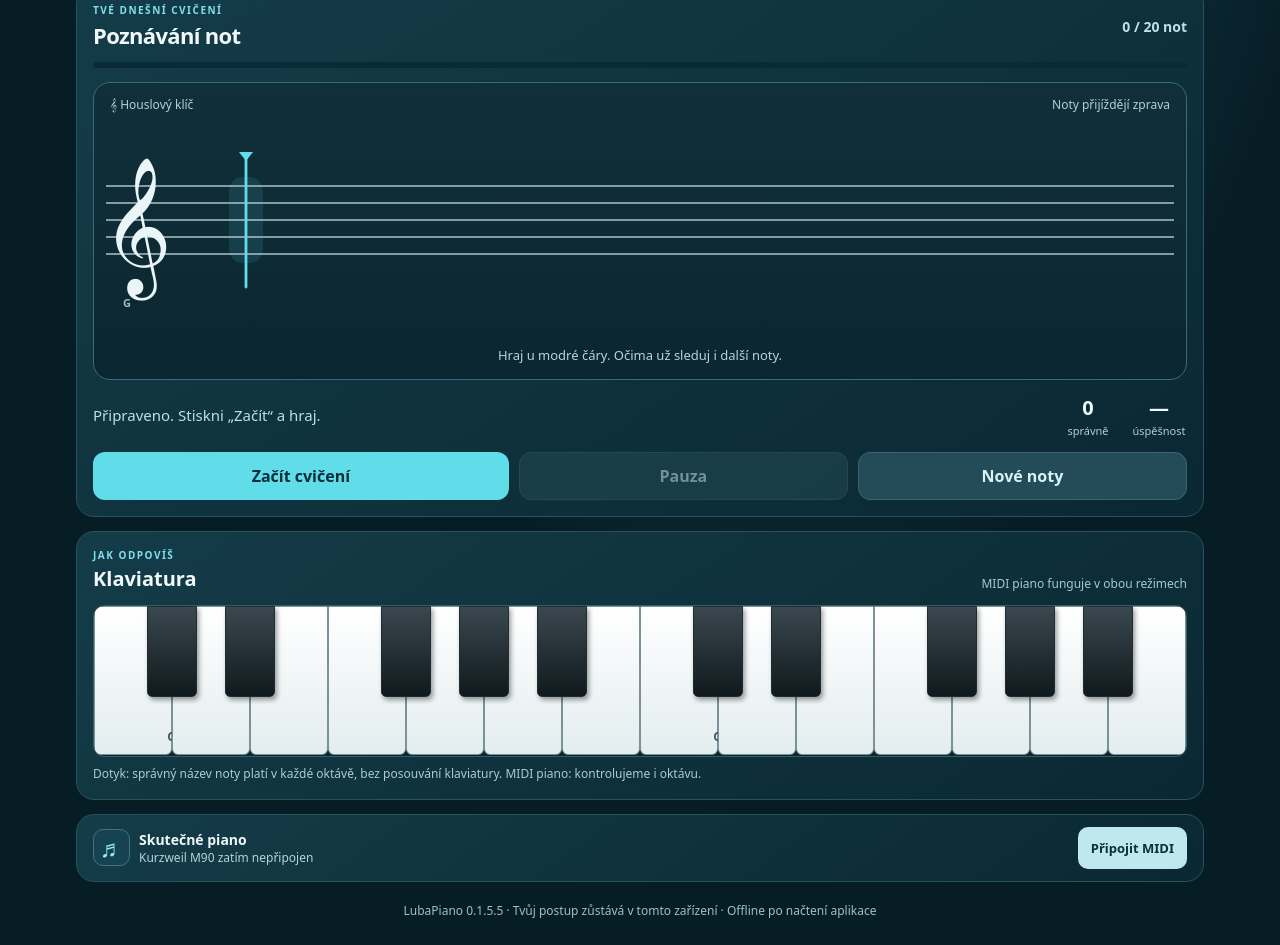
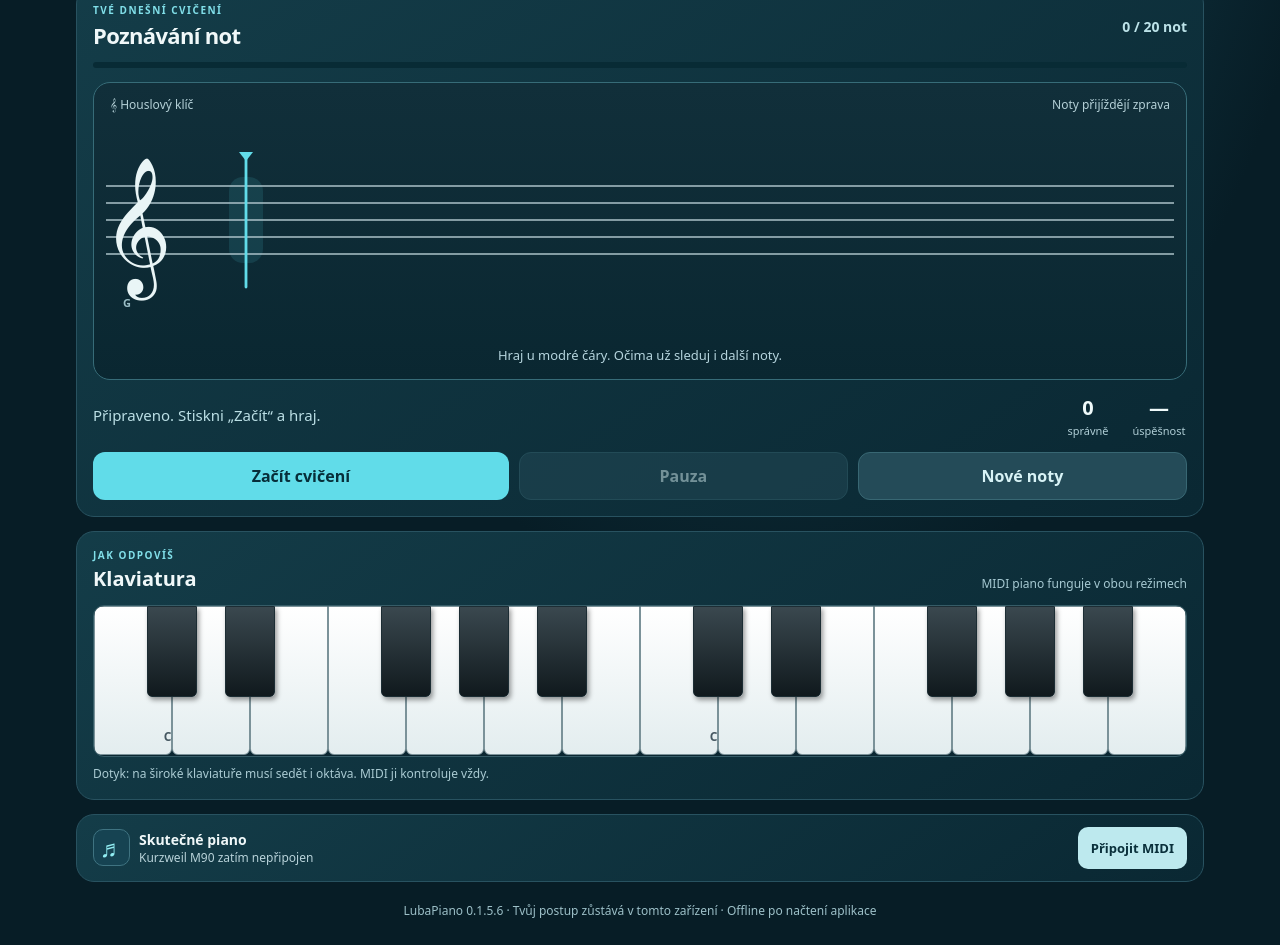
Before and after one commit to Luban78/lubapiano, a plain HTML site: page dist/index.html in a window 1280 px wide. Shown: the part 316-1261 px from the top of the page. Drawn offline with Linux system fonts and the light colour scheme.

Commit message:
LubaPiano 0.1.5.6 – přesné oktávy, MIDI režim a plynulejší animace

```diff
--- a/dist/app.js
+++ b/dist/app.js
@@ -1,6 +1,6 @@
 "use strict";
 
-// LubaPiano 0.1.5.5. All exercise generation and scoring happens on this device.
+// LubaPiano 0.1.5.6. All exercise generation and scoring happens on this device.
 const SVG_NS = "http://www.w3.org/2000/svg";
 const CELKEM = 20;
 const NAZVY = ["C", "C♯", "D", "D♯", "E", "F", "F♯", "G", "G♯", "A", "B", "H"];
@@ -122,6 +122,12 @@ function jenJednaOktava(sirkaKlaviatury, sirkaOkna, vyskaOkna) {
   return sirkaKlaviatury < 616;
 }
 
+function presnaDotykovaOdpoved(sirkaKlaviatury, sirkaOkna, vyskaOkna, klic) {
+  // Jen při hře na šířku, kdy obě oktávy opravdu vidíme. Střídání obou
+  // klíčů zatím přesahuje rozsah této dvouoktávové klaviatury.
+  return sirkaOkna > vyskaOkna && !jenJednaOktava(sirkaKlaviatury, sirkaOkna, vyskaOkna) && klic !== "both";
+}
+
 // Rozestupy přizpůsobujeme šířce tak, aby se další nota vždy přihnala
 // zpoza pravého okraje, a ne náhle objevila uprostřed osnovy.
 function rozvrhOsnovy(sirka, preview) {
@@ -234,33 +240,50 @@ function vykresliOsnovu() {
   ui.svg.append(podklad);
 
   const skupinaNot = svg("g");
-  for (const polozka of cviceni) skupinaNot.append(vytvorNotu(polozka, rozvrh));
+  for (let i = 0; i < cviceni.length; i += 1) {
+    const skupina = vytvorNotu(cviceni[i], rozvrh);
+    // Každá nota zůstane na pevné místní souřadnici. V každém snímku
+    // pak posouváme jen společného rodiče, ne všech 20 SVG skupin.
+    skupina.setAttribute("transform", `translate(${(i * rozestup).toFixed(2)} 0)`);
+    skupinaNot.append(skupina);
+  }
   ui.svg.append(skupinaNot);
   const caraHorni = dvojita ? Math.max(4, prvniTop - 9) : 34;
   const caraDolni = dvojita ? Math.min(vyska - 4, posledniSpodek + 9) : 165;
   ui.svg.append(svg("line", {x1: caraX, x2: caraX, y1: caraHorni, y2: caraDolni, stroke: "#61dce9", "stroke-width": 2.8, "stroke-linecap": "round"}));
   ui.svg.append(svg("path", {d: `M ${caraX-7} ${caraHorni-4} L ${caraX+7} ${caraHorni-4} L ${caraX} ${caraHorni+5} Z`, fill: "#61dce9"}));
-  stavSvg = {sirka, caraX, rozestup, nastup};
+  stavSvg = {sirka, caraX, rozestup, nastup, skupinaNot};
   posunNot();
 }
 
 function posunNot() {
   if (!stavSvg) return;
+  const posun = stavSvg.caraX + (volba.mode === "moving" ? stavSvg.nastup - pozice : -index) * stavSvg.rozestup;
+  stavSvg.skupinaNot.setAttribute("transform", `translate(${posun.toFixed(2)} 0)`);
   for (let i = 0; i < cviceni.length; i += 1) {
     const polozka = cviceni[i];
-    const x = stavSvg.caraX + (volba.mode === "moving" ? i + stavSvg.nastup - pozice : i - index) * stavSvg.rozestup;
+    const x = posun + i * stavSvg.rozestup;
     // V pohybu rozhoduje skutečná poloha: počítadlo náhledu nesmí
     // další notu náhle odkrýt až uprostřed obrazovky.
     const viditelna = i >= index - 1 && (volba.mode === "moving" || i <= index + volba.preview) && x >= -35 && x <= stavSvg.sirka + 35;
-    polozka.kresba.skupina.setAttribute("visibility", viditelna ? "visible" : "hidden");
+    if (polozka.kresba.viditelna !== viditelna) {
+      polozka.kresba.skupina.setAttribute("visibility", viditelna ? "visible" : "hidden");
+      polozka.kresba.viditelna = viditelna;
+    }
     if (!viditelna) continue;
-    polozka.kresba.skupina.setAttribute("transform", `translate(${x.toFixed(2)} 0)`);
+    const barva = barvaNoty(polozka, i === index);
     for (const kresba of polozka.kresba.noty) {
-      const barva = barvaNoty(polozka, i === index);
-      kresba.hlavicka.setAttribute("fill", barva);
-      kresba.stonek.setAttribute("stroke", barva);
+      if (kresba.barva !== barva) {
+        kresba.hlavicka.setAttribute("fill", barva);
+        kresba.stonek.setAttribute("stroke", barva);
+        kresba.barva = barva;
+      }
     }
-    polozka.kresba.skupina.setAttribute("opacity", polozka.stav ? .75 : i === index ? 1 : .93);
+    const kryti = polozka.stav ? .75 : i === index ? 1 : .93;
+    if (polozka.kresba.kryti !== kryti) {
+      polozka.kresba.skupina.setAttribute("opacity", kryti);
+      polozka.kresba.kryti = kryti;
+    }
   }
 }
 
@@ -499,6 +522,7 @@ function vytvorKlaviaturu() {
   const sirka = ui.keyboard.clientWidth || 660;
   // Na úzkém mobilu sedm bílých kláves; v širokém landscape 14 pro přiměřenou velikost.
   const kompaktni = jenJednaOktava(sirka, window.innerWidth, window.innerHeight);
+  const presnaOktava = presnaDotykovaOdpoved(sirka, window.innerWidth, window.innerHeight, volba.clef);
   const konec = zacatek + (kompaktni ? 11 : 23);
   const bileW = sirka / (kompaktni ? 7 : 14);
   let bilyIndex = 0;
@@ -508,7 +532,7 @@ function vytvorKlaviaturu() {
     klavesa.type = "button";
     klavesa.className = `piano-key ${bila ? "white" : "black"}`;
     klavesa.dataset.midi = String(midi);
-    klavesa.setAttribute("aria-label", `Nota ${jmenoBezOktavy(midi)} (libovolná oktáva)`);
+    klavesa.setAttribute("aria-label", presnaOktava ? `Nota ${nazevNoty(midi)}` : `Nota ${jmenoBezOktavy(midi)} (libovolná oktáva)`);
     const klavesaSirka = bila ? bileW : bileW * .63;
     const left = bila ? bilyIndex * bileW : bilyIndex * bileW - klavesaSirka / 2;
     klavesa.style.width = `${klavesaSirka}px`;
@@ -518,12 +542,12 @@ function vytvorKlaviaturu() {
       if (midi % 12 === 0) {
         const popis = document.createElement("span");
         popis.className = "piano-label";
-        popis.textContent = "C";
+        popis.textContent = presnaOktava ? nazevNoty(midi) : "C";
         klavesa.append(popis);
       }
     }
-    // Dotyk rozpoznává název tónu. USB MIDI vyhodnocuje přesnou výšku.
-    klavesa.addEventListener("click", () => odpovez(midi, true));
+    // Na široké klaviatuře kontrolujeme i oktávu; MIDI ji hlídá vždy.
+    klavesa.addEventListener("click", () => odpovez(midi, !presnaOktava));
     ui.keyboard.append(klavesa);
   }
   ui.keyboard.style.minWidth = "0";
@@ -547,7 +571,10 @@ function prepniOdpoved() {
   ui.keyboard.hidden = !klaviatura;
   ui.names.hidden = klaviatura;
   ui.inputTitle.textContent = klaviatura ? "Klaviatura" : "Názvy not";
-  ui.inputHint.textContent = klaviatura ? "Dotyk: správný název noty platí v každé oktávě, bez posouvání klaviatury. MIDI piano: kontrolujeme i oktávu." : "Vyber C, D, E, F, G, A nebo H. V tomto režimu nezáleží na oktávě.";
+  const presnaOktava = presnaDotykovaOdpoved(ui.keyboard.clientWidth || 660, window.innerWidth, window.innerHeight, volba.clef);
+  ui.inputHint.textContent = klaviatura
+    ? (presnaOktava ? "Dotyk: na široké klaviatuře musí sedět i oktáva. MIDI ji kontroluje vždy." : "Dotyk: platí název noty bez ohledu na oktávu. MIDI kontroluje přesnou výšku.")
+    : "Vyber C, D, E, F, G, A nebo H. V tomto režimu nezáleží na oktávě.";
 }
 
 function vyberTlacitko(typ, hodnota) {
@@ -559,7 +586,7 @@ function zmenNastaveni(typ, hodnota) {
   vyberTlacitko(typ, hodnota);
   if (typ === "answer") { prepniOdpoved(); return; }
   if (typ === "error") return;
-  if (typ === "clef") { vytvorKlaviaturu(); vytvorNazvy(); }
+  if (typ === "clef") { vytvorKlaviaturu(); vytvorNazvy(); prepniOdpoved(); }
   pripravCviceni();
 }
 
@@ -614,6 +641,7 @@ async function nastavOrientaci(orientace, zTlacitka = false) {
     requestAnimationFrame(() => {
       vykresliOsnovu();
       vytvorKlaviaturu();
+      prepniOdpoved();
       if (ui.shell.classList.contains("focus")) window.scrollTo(0, 0);
     });
   }
@@ -652,6 +680,7 @@ async function obnovMidi() {
     midiAktivni.clear();
     ui.shell.classList.remove("midi-ready");
     ui.midiStatus.textContent = "Piano nenalezeno. Zkontroluj USB kabel.";
+    requestAnimationFrame(vykresliOsnovu);
     return;
   }
   const vstup = vstupy[0];
@@ -665,6 +694,7 @@ async function obnovMidi() {
     ui.midi.textContent = "Znovu hledat";
     ui.shell.classList.add("midi-ready");
     zpetnaVazba("Kurzweil je připraven! 🎹 Můžeš hrát na skutečném pianu.", "good");
+    requestAnimationFrame(vykresliOsnovu);
   } catch (chyba) {
     ui.midiStatus.textContent = `Nelze otevřít MIDI: ${chyba.message || chyba}`;
   }
@@ -724,6 +754,7 @@ function nastavSoustredeni(aktivni) {
   requestAnimationFrame(() => {
     vykresliOsnovu();
     vytvorKlaviaturu();
+    prepniOdpoved();
   });
 }
 
@@ -767,7 +798,8 @@ function pripravOvladani() {
   });
   ui.resultClose.addEventListener("click", () => {
     skryjVysledky();
-    (jeLandscapeSoustredeni() ? ui.scoreControlsButton : ui.start).focus({preventScroll: true});
+    if (ui.shell.classList.contains("focus")) nastavSoustredeni(false);
+    ui.start.focus({preventScroll: true});
   });
   document.addEventListener("keydown", (event) => {
     if (ui.resultOverlay.hidden) return;
@@ -821,6 +853,7 @@ function pripravOvladani() {
     if (volba.clef === "both" && !spusteno && orientaceGenerovani !== naSirku) pripravCviceni();
     else vykresliOsnovu();
     vytvorKlaviaturu();
+    prepniOdpoved();
     aktualizujTlacitkoOtoceni();
     if (ui.shell.classList.contains("focus")) window.scrollTo(0, 0);
   });
--- a/dist/index.html
+++ b/dist/index.html
@@ -6,7 +6,7 @@
   <meta name="theme-color" content="#082630" />
   <meta name="description" content="LubaPiano – uč se poznávat noty, číst dopředu a hrát na skutečném pianu." />
   <meta name="mobile-web-app-capable" content="yes" />
-  <title>LubaPiano 0.1.5.5 · Čti noty, hraj hudbu</title>
+  <title>LubaPiano 0.1.5.6 · Čti noty, hraj hudbu</title>
   <link rel="icon" href="./icons/lubapiano.svg" type="image/svg+xml" />
   <link rel="manifest" href="./manifest.webmanifest" />
   <link rel="stylesheet" href="./style.css" />
@@ -18,7 +18,7 @@
       <div class="brand">
         <div class="brand-icon" aria-hidden="true">♫</div>
         <div>
-          <h1>Luba<span>Piano</span><small class="brand-version">0.1.5.5</small></h1>
+          <h1>Luba<span>Piano</span><small class="brand-version">0.1.5.6</small></h1>
           <p>Čti noty. Hraj hudbu.</p>
         </div>
       </div>
@@ -159,7 +159,7 @@
         <button id="midiButton" type="button" class="midi-button">Připojit MIDI</button>
       </section>
 
-      <footer class="footer">LubaPiano 0.1.5.5 · Tvůj postup zůstává v tomto zařízení · Offline po načtení aplikace</footer>
+      <footer class="footer">LubaPiano 0.1.5.6 · Tvůj postup zůstává v tomto zařízení · Offline po načtení aplikace</footer>
     </main>
   </div>
 
--- a/dist/style.css
+++ b/dist/style.css
@@ -254,6 +254,9 @@ h1,h2,h3,p { margin: 0; }
   .app-shell.focus .score-controls-button:focus-visible { outline: 3px solid #9df1fa; outline-offset: -5px; }
 }
 
+/* Skutečné MIDI piano nahrazuje virtuální klaviaturu v každém rozložení. */
+.app-shell.midi-ready .input-card { display: none; }
+
 /* Výsledek je jediná obrazovka, která smí po dohrání překrýt soustředění. */
 .result-overlay[hidden], .result-record[hidden] { display: none; }
 .result-overlay { position: fixed; inset: 0; z-index: 30; display: flex; align-items: center; justify-content: center; padding: max(10px, env(safe-area-inset-top)) max(10px, env(safe-area-inset-right)) max(10px, env(safe-area-inset-bottom)) max(10px, env(safe-area-inset-left)); background: rgba(3, 19, 27, .88); backdrop-filter: blur(7px); }
```
Also changed, not shown: tests/mobile-layout.test.mjs (+75 -1 lines), tests/orientation.test.mjs (+9 -0 lines), tests/pwa-isolation.test.mjs (+2 -2 lines), dist/sw.js, 2 other files.
